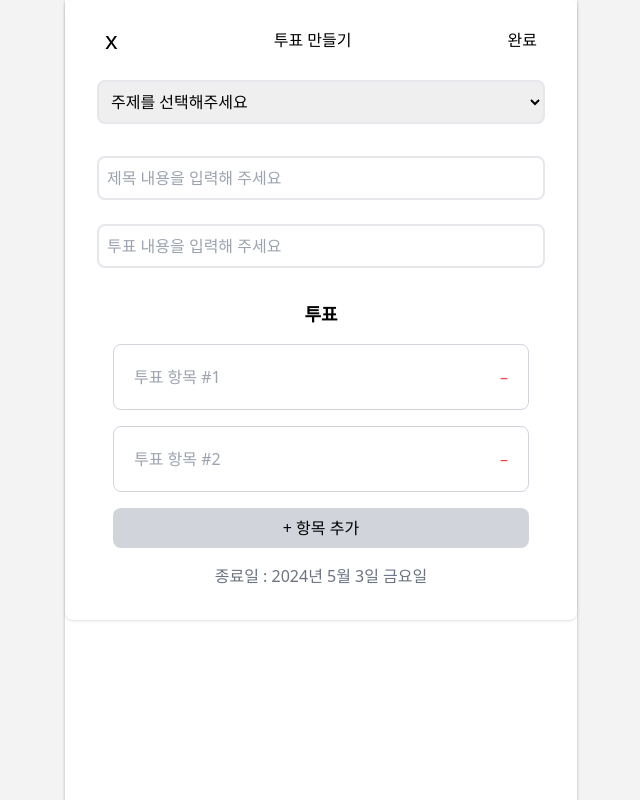
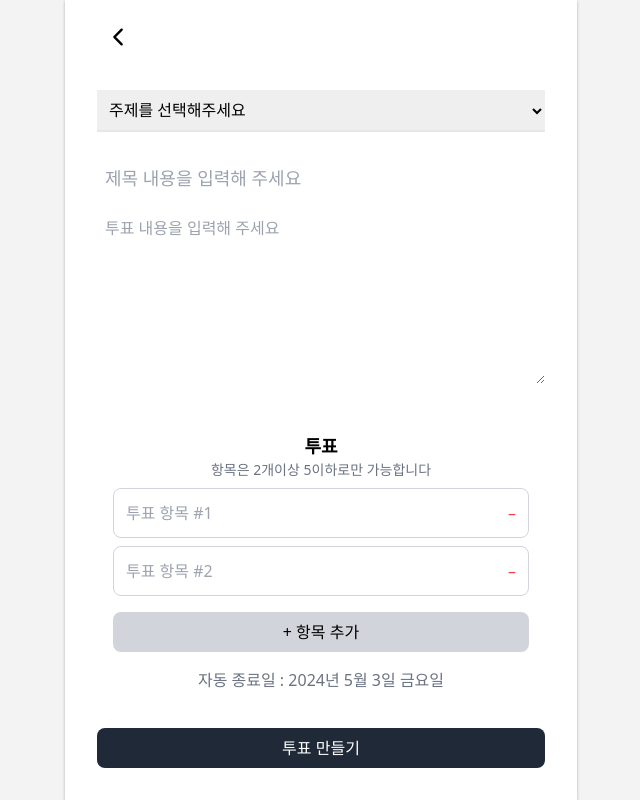
Before and after one commit to BOOPINION/Vote-FE2, a React (Create React App) app: page /vote-maker in a window 1280 px wide. Shown: the whole page, without its empty margins (319-959 px from the left). Built offline with nearby package versions, Linux system fonts and the light colour scheme.

Commit message:
💄 CreateVote 세부CSS수정

```diff
--- a/src/pages/voteHome.tsx
+++ b/src/pages/voteHome.tsx
@@ -4,6 +4,7 @@ import Header from "../components/home/Header";
 import { Link } from "react-router-dom";
 import { AiOutlineUser, AiOutlineHeart } from "react-icons/ai";
 import { FaRandom } from "react-icons/fa";
+import { FaVoteYea } from 'react-icons/fa';
 
 //TODO: motion 추가,인기투표,  api준비 코드로 바꾸기 , api명세서
 
@@ -93,6 +94,11 @@ const App = () => {
           placeholder="무엇이 고민인가요?"
           className="border border-gray-300 px-16 py-1 rounded-md mr-4"
         />
+        <Link to="/vote-maker">
+        <button className="bg-gray-700 text-white px-4 py-2 rounded-md">
+          <FaVoteYea />
+        </button>
+      </Link>
         <button
           onClick={shuffleVotes}
           className="bg-gray-700 text-white px-4 py-2 rounded-md"
--- a/src/pages/voteMaker.tsx
+++ b/src/pages/voteMaker.tsx
@@ -1,6 +1,8 @@
 import React, { useState } from 'react';
+import { IoIosArrowBack } from 'react-icons/io';
+import { Link } from 'react-router-dom';
 
-//TODO : 컴포넌트 분리
+//TODO: 입력필드 위로 늘어나게 css수정
 
 type voteItem = {
   id: number;
@@ -35,7 +37,9 @@ const App: React.FC = () => {
 
   //⚡투표 항목 제거 함수
   const handleRemovevote = (id: number) => {
-    setvoteItems(voteItems.filter(item => item.id !== id));
+    if (voteItems.length > 2) {
+      setvoteItems(voteItems.filter(item => item.id !== id));
+    }
   };
 
   //⚡ 주제 선택할때
@@ -54,17 +58,17 @@ const App: React.FC = () => {
   });
 
   return (
-    <div className="flex flex-col items-center justify-center p-4 pl-8 pr-8 bg-white rounded-lg shadow">
-      <div className="p-2 flex justify-between items-center w-full">
-        <button className="text-2xl">x</button>
-        투표 만들기
-        <button>완료</button>
+    <div className="flex flex-col items-center justify-center p-4 pl-8 pr-8 bg-white rounded-lg h-screen">
+      <div className="p-2 mb-4 flex justify-between items-center w-full">
+      <Link to="/voteHome" className="text-black">
+          <IoIosArrowBack size="26px" />
+        </Link>
       </div>
       <div className="mt-4 w-full">
         <select
           value={selectedTopic}
           onChange={handleTopicChange}
-          className="w-full rounded-lg border-2 p-2 mb-4"
+          className="w-full  border-b-2 p-2 mb-4"
         >
           <option value="">주제를 선택해주세요</option>
           {topics.map(topic => (
@@ -77,22 +81,22 @@ const App: React.FC = () => {
       <input
         type="text"
         placeholder="제목 내용을 입력해 주세요"
-        className="mt-4 w-full rounded-lg border-2 p-2 mb-2"
+        className="mt-2 w-full rounded-lg text-lg  p-2 mb-2"
       />
-      <input
-        type="text"
+      <textarea
         placeholder="투표 내용을 입력해 주세요"
-        className="mt-4 w-full rounded-lg border-2 p-2 mb-4 "
+        className=" w-full rounded-lg  p-2 mb-4 h-44 resize-y"
       />
 
-      <div className="flex items-center justify-center  w-full overflow-y-hidden">
+      <div className="flex  w-full overflow-y-hidden">
         <div className="w-full max-w-md bg-white shadow-md">
-          <div className="p-4 ">
+          <div className="votebox p-4 mt-4 ">
             <h2 className="text-lg font-semibold text-center">투표</h2>
+            <h4 className='text-sm font-thin text-gray-500 text-center'>항목은 2개이상 5이하로만 가능합니다</h4>
             {voteItems.map((item, index) => (
               <div
                 key={item.id}
-                className="flex items-center border border-gray-300 rounded-lg p-3 my-4"
+                className="flex items-center border border-gray-300 rounded-lg p-1 my-2"
               >
                 <input
                   type="text"
@@ -112,19 +116,23 @@ const App: React.FC = () => {
             ))}
             <button
               onClick={handleAddvote}
-              className="w-full bg-gray-300 text-black py-2 px-4 rounded-lg hover:bg-gray-400"
+              className="w-full bg-gray-300 text-black py-2 px-4 rounded-lg hover:bg-gray-400 mt-2"
               disabled={voteItems.length >= 5}
             >
               + 항목 추가
             </button>
             <div className="text-gray-500 pt-4 text-center">
-              종료일 : {formattedEndDate}
+              자동 종료일 : {formattedEndDate}
             </div>
           </div>
         </div>
       </div>
+      <button className="w-full mt-auto mb-4 bg-gray-800 text-white py-2 px-4 rounded-lg hover:bg-gray-400">
+        투표 만들기
+      </button>
     </div>
   );
+
 };
 
 export default App;
```
